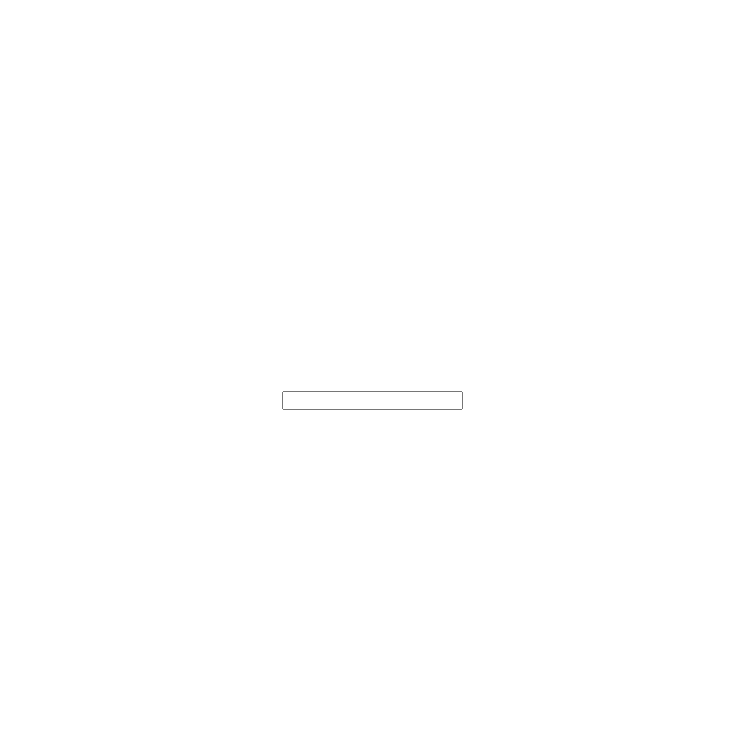
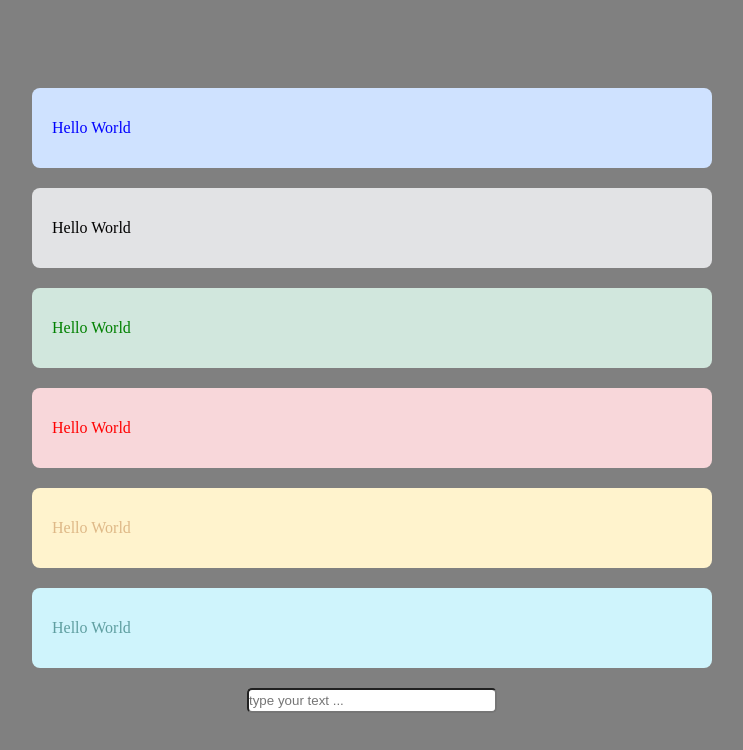
Before and after one commit to mouss2388/alert-component, a plain HTML site: page index.html in a window 1280 px wide. Shown: the whole page, without its empty margins (268-1011 px from the left). Drawn offline with Linux system fonts and the light colour scheme.

Commit message:
Styling & Feat
Add style on alerts and put text typing in it

```diff
--- a/index.html
+++ b/index.html
@@ -1,19 +1,21 @@
 <!DOCTYPE html>
 <html lang="fr">
-<head>
-    <meta charset="UTF-8">
-    <meta name="viewport" content="width=device-width, initial-scale=1.0">
-    <link rel="stylesheet" href="/css/style.css">
+  <head>
+    <meta charset="UTF-8" />
+    <meta name="viewport" content="width=device-width, initial-scale=1.0" />
+    <link rel="stylesheet" href="/css/style.css" />
+    <script src="/js/app.js" defer></script>
+    <link rel="shortcut icon" href="#" type="image/x-icon">
     <title>Alert Component</title>
-</head>
-<body>
-    <div class="container">
-        <div class="alert">
-            <p></p>
-        </div>
-        <input type="text">
-    </div>
+  </head>
+  <body>
+    <p class="para para1"></p>
+    <p class="para para2"></p>
+    <p class="para para3"></p>
+    <p class="para para4"></p>
+    <p class="para para5"></p>
+    <p class="para para6"></p>
 
-
-</body>
+    <input type="text" name="input" id="input" maxlength="35" placeholder="type your text ...">
+  </body>
 </html>
--- a/js/app.js
+++ b/js/app.js
@@ -0,0 +1,23 @@
+const input = document.getElementById("input");
+const paras = document.querySelectorAll(".para");
+const hello_world = "Hello World";
+
+input.oninput = refreshAlert;
+initParaContent();
+
+function initParaContent() {
+  paras.forEach(element => {
+    element.textContent = hello_world;
+  });
+}
+
+
+function refreshAlert() {
+  if (input.value) {
+    paras.forEach(element => {
+      element.textContent = input.value;
+    });
+  } else {
+    initParaContent();
+  }
+}
--- a/sass/style.scss
+++ b/sass/style.scss
@@ -6,10 +6,62 @@
   box-sizing: border-box;
 }
 
-.container {
+@mixin setColorBackground($color) {
+    background-color: $color ;
+}
+
+body {
+  height: 100vh;
   display: flex;
-    height: 100vh;
-    width: 100vw;
+  background-color: grey;
   justify-content: center;
   align-items: center;
+  flex-direction: column;
+  flex-wrap: wrap;
 }
+
+.para {
+  display: flex;
+  justify-content: flex-start;
+  align-items: center;
+  flex-wrap: wrap;
+  flex-shrink: 8;
+  height: 80px;
+  width: 680px;
+  border-radius: 8px;
+  padding: 20px;
+  margin-bottom: 20px;
+}
+
+.para1 {
+  @include setColorBackground(#cfe2ff);
+  color: blue;
+}
+
+.para2 {
+  @include setColorBackground(#e2e3e5);
+  color: black;
+}
+
+.para3 {
+  @include setColorBackground(#d1e7dd);
+  color: green;
+}
+.para4 {
+  @include setColorBackground(#f8d7da);
+  color: red
+}
+.para5 {
+  @include setColorBackground(#fff3cd);
+  color: burlywood;
+}
+.para6 {
+  @include setColorBackground(#cff4fc);
+  color: cadetblue;
+}
+
+#input {
+  width: 250px;
+  border-radius: 5px;
+  height: 25px;
+}
```
Also changed, not shown: css/style.css, 1 other file. Lines whose indentation alone changed are shown as unchanged.
